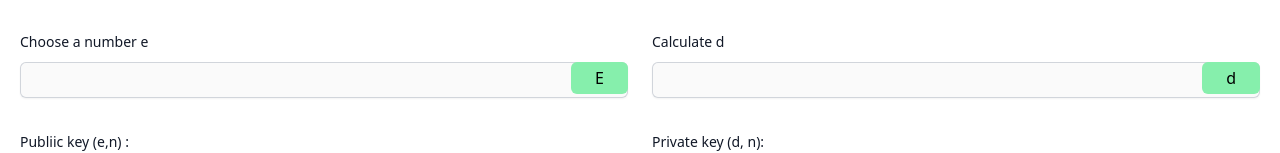
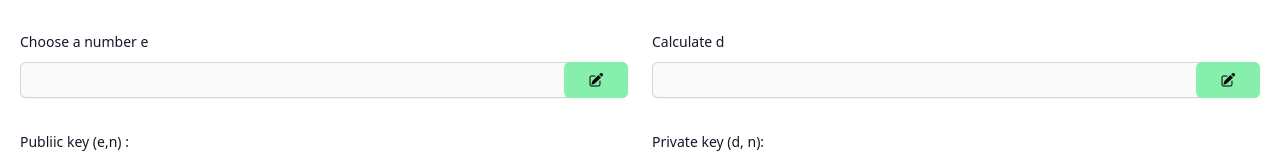
Before and after one commit to BarcaKerasiya/VISUALIZING-CRYPTOGRAPHY, a React (Vite) app in the folder client/: page /key-generation in a window 1280 px wide. Shown: the part 290-443 px from the top of the page. Built offline with nearby package versions, Linux system fonts and the light colour scheme.

Commit message:
add icon

```diff
--- a/client/src/views/KeyGeneration.tsx
+++ b/client/src/views/KeyGeneration.tsx
@@ -5,6 +5,7 @@ import { isPrime } from "../utils/isPrime";
 import Encryption from "../components/Encryption";
 import { getRandomInt } from "../utils/generateRandomNumber";
 import { gcd } from "../utils/gcd";
+import { PencilSquareIcon } from "@heroicons/react/24/solid";
 
 type Props = {
   //
@@ -131,7 +132,6 @@ const KeyGeneration: React.FC<Props> = () => {
     } else {
       setDError("no_error");
     }
-    // if()
   };
 
   // Function to calculate d
@@ -319,7 +319,10 @@ const KeyGeneration: React.FC<Props> = () => {
                     className="py-[4px] px-6 bg-green-300 absolute right-0 rounded-md "
                     onClick={() => pickRandomE()}
                   >
-                    E
+                    <PencilSquareIcon
+                      className="h-7 w-4 flex-none "
+                      aria-hidden="true"
+                    />
                   </button>
                   {eError.length > 0 && eError !== "no_error" && (
                     <span className="sm:col-span-3 bg-red-300 block py-[9px] px-2 rounded-md mt-[1px]">
@@ -363,7 +366,10 @@ const KeyGeneration: React.FC<Props> = () => {
                     className="py-[4px] px-6 bg-green-300 absolute right-0 rounded-md"
                     onClick={() => pickDValue()}
                   >
-                    d
+                    <PencilSquareIcon
+                      className="h-7 w-4 flex-none "
+                      aria-hidden="true"
+                    />
                   </button>
                   {dError.length > 0 && dError !== "no_error" && (
                     <span className="sm:col-span-3 bg-red-300 block py-[9px] px-2 rounded-md mt-[1px]">
```
